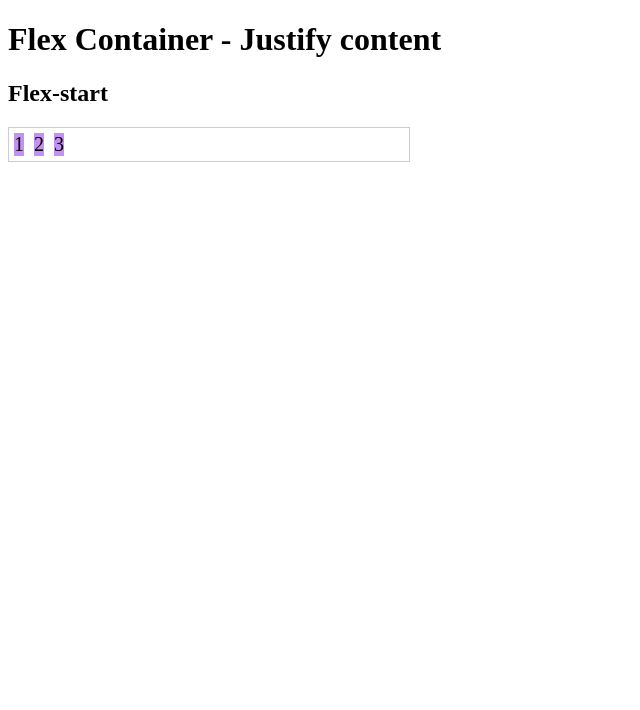
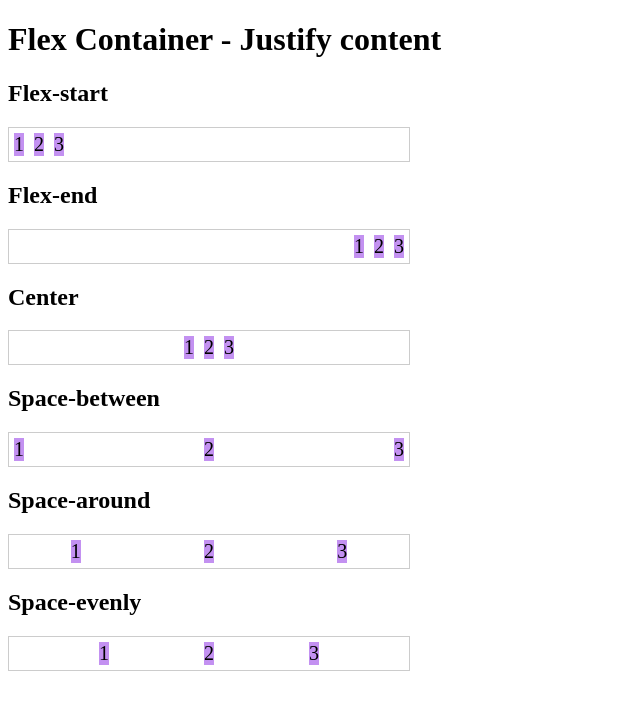
Before and after one commit to RobertaPMarinho/modulo-css-avancado-parte02, a plain HTML site: page 03-flex-container-parte-2/justify-content.html in a window 1280 px wide. Shown: the whole page, without its empty margins (0-640 px from the left). Drawn offline with Linux system fonts and the light colour scheme.

Commit message:
adicionada aula 03-completa

```diff
--- a/03-flex-container-parte-2/justify-content.css
+++ b/03-flex-container-parte-2/justify-content.css
@@ -1,3 +1,23 @@
 .flex-start {
-  justify-content: flex-start ;
+  justify-content: flex-start;
 }
+
+.flex-end {
+  justify-content: flex-end;
+}
+
+.center {
+  justify-content:center;
+}
+
+.space-between {
+  justify-content: space-between;
+}
+
+.space-around {
+  justify-content: space-around;
+}
+
+.space-evenly {
+  justify-content: space-evenly;
+}
--- a/03-flex-container-parte-2/justify-content.html
+++ b/03-flex-container-parte-2/justify-content.html
@@ -20,5 +20,51 @@
     </div>
   </section>
 
+  <section>
+    <h2>Flex-end</h2>
+    <div class="container flex-end">
+      <div class="item item1">1</div>
+      <div class="item item2">2</div>
+      <div class="item item3">3</div>
+    </div>
+  </section>
+
+  <section>
+    <h2>Center</h2>
+    <div class="container center">
+      <div class="item item1">1</div>
+      <div class="item item2">2</div>
+      <div class="item item3">3</div>
+    </div>
+  </section>
+
+
+<section>
+  <h2>Space-between</h2>
+  <div class="container space-between">
+    <div class="item item1">1</div>
+    <div class="item item2">2</div>
+    <div class="item item3">3</div>
+  </div>
+</section>
+
+<section>
+  <h2>Space-around</h2>
+  <div class="container space-around">
+    <div class="item item1">1</div>
+    <div class="item item2">2</div>
+    <div class="item item3">3</div>
+  </div>
+</section>
+
+<section>
+  <h2>Space-evenly</h2>
+  <div class="container space-evenly">
+    <div class="item item1">1</div>
+    <div class="item item2">2</div>
+    <div class="item item3">3</div>
+  </div>
+</section>
+
 </body>
 </html>
```
